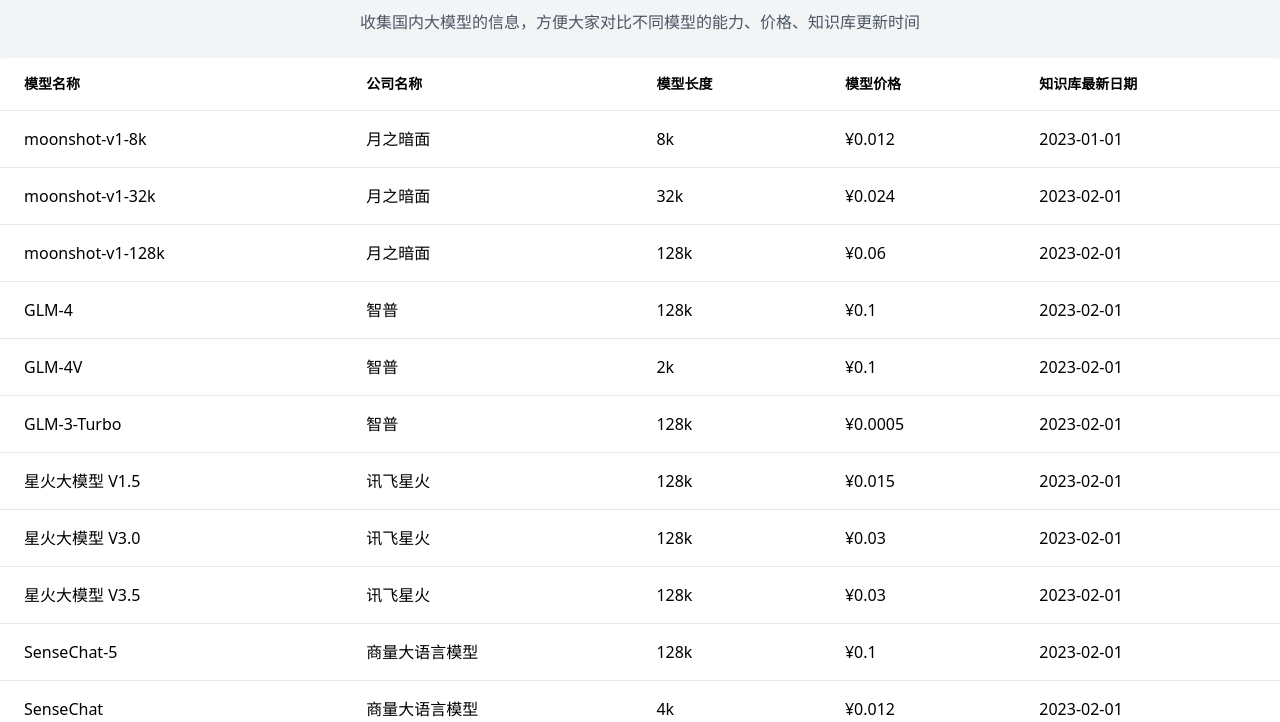
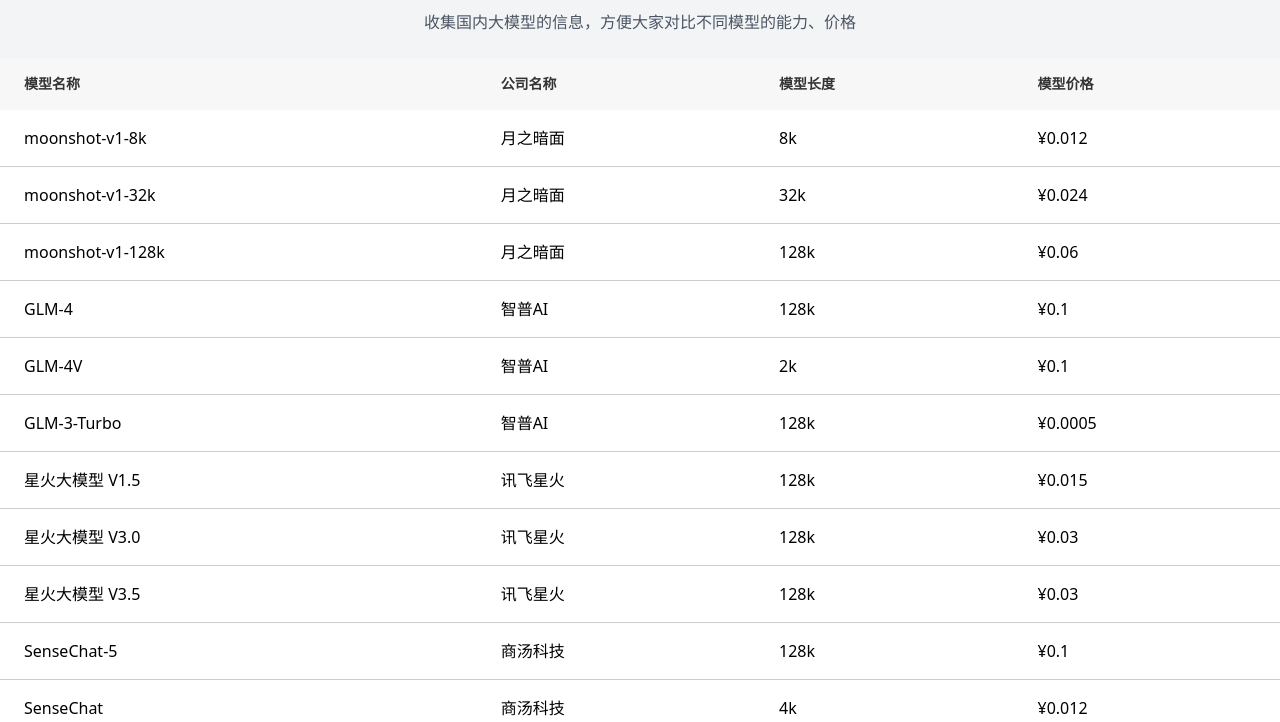
Before and after one commit to rokpm/llmprice, a plain HTML site: page index.html in a window 1280 px wide. Shown: the part 78-800 px from the top of the page. Drawn offline with nearby package versions, Linux system fonts and the light colour scheme.

Commit message:
Update index.html
-增加数据项

```diff
--- a/index.html
+++ b/index.html
@@ -5,46 +5,25 @@
     <meta name="viewport" content="width=device-width, initial-scale=1.0">
     <title>大语言模型</title>
     <link href="https://cdn.jsdelivr.net/npm/tailwindcss@2.0.3/dist/tailwind.min.css" rel="stylesheet">
-
-    <script>
-    function _howxm(){_howxmQueue.push(arguments)}
-    window._howxmQueue=window._howxmQueue||[];
-    _howxm('setAppID','68f74baa-d670-4cdd-b8e2-fed855b6e6bb');
-    (function(){var scriptId='howxm_script';
-    if(!document.getElementById(scriptId)){
-    var e=document.createElement('script'),
-    t=document.getElementsByTagName('script')[0];
-    e.setAttribute('id',scriptId);
-    e.type='text/javascript';e.async=!0;
-    e.src='https://static.howxm.com/sdk.js';
-    t.parentNode.insertBefore(e,t)}})();
-    </script>
-
-    <script>
-    var _hmt = _hmt || [];
-    (function() {
-      var hm = document.createElement("script");
-      hm.src = "https://hm.baidu.com/hm.js?5f18573ebc7ac776aa96651d4aca55ad";
-      var s = document.getElementsByTagName("script")[0];
-      s.parentNode.insertBefore(hm, s);
-    })();
-    </script>
-
-
+    <script src="https://static.howxm.com/sdk.js" async id="howxm_script"></script>
+    <script src="https://hm.baidu.com/hm.js?5f18573ebc7ac776aa96651d4aca55ad" async></script>
+    <style>
+        .table-header { background-color: #f7f7f7; color: #333; }
+        .table-cell { border-bottom: 1px solid #ccc; }
+    </style>
 </head>
 <body class="bg-gray-100 font-sans leading-normal tracking-normal">
     <div class="container mx-auto my-8">
         <h1 class="text-4xl font-bold text-center mb-4">国内大模型信息</h1>
-        <p class="text-gray-600 text-center mb-4">收集国内大模型的信息，方便大家对比不同模型的能力、价格、知识库更新时间</p>
+        <p class="text-gray-600 text-center mb-4">收集国内大模型的信息，方便大家对比不同模型的能力、价格</p>
         <div class="bg-white shadow-md rounded my-6">
-            <table class="text-left w-full border-collapse">
+            <table class="w-full text-left border-collapse">
                 <thead>
-                    <tr>
-                        <th class="py-4 px-6 bg-grey-lightest font-bold uppercase text-sm text-grey-dark border-b border-grey-light">模型名称</th>
-                        <th class="py-4 px-6 bg-grey-lightest font-bold uppercase text-sm text-grey-dark border-b border-grey-light">公司名称</th>
-                        <th class="py-4 px-6 bg-grey-lightest font-bold uppercase text-sm text-grey-dark border-b border-grey-light">模型长度</th>
-                        <th class="py-4 px-6 bg-grey-lightest font-bold uppercase text-sm text-grey-dark border-b border-grey-light">模型价格</th>
-                        <th class="py-4 px-6 bg-grey-lightest font-bold uppercase text-sm text-grey-dark border-b border-grey-light">知识库最新日期</th>
+                    <tr class="table-header">
+                        <th class="py-4 px-6 font-bold uppercase text-sm">模型名称</th>
+                        <th class="py-4 px-6 font-bold uppercase text-sm">公司名称</th>
+                        <th class="py-4 px-6 font-bold uppercase text-sm">模型长度</th>
+                        <th class="py-4 px-6 font-bold uppercase text-sm">模型价格</th>
                     </tr>
                 </thead>
                 <tbody id="modelData">
@@ -56,30 +35,35 @@
     <script>
         document.addEventListener('DOMContentLoaded', function () {
             const models = [
-                { name: "moonshot-v1-8k", company: "月之暗面", length: "8k", price: "¥0.012", updated: "2023-01-01" },
-                { name: "moonshot-v1-32k", company: "月之暗面", length: "32k", price: "¥0.024", updated: "2023-02-01" },
-                { name: "moonshot-v1-128k", company: "月之暗面", length: "128k", price: "¥0.06", updated: "2023-02-01" },
-                { name: "GLM-4", company: "智普", length: "128k", price: "¥0.1", updated: "2023-02-01" },
-                { name: "GLM-4V", company: "智普", length: "2k", price: "¥0.1", updated: "2023-02-01" },
-                { name: "GLM-3-Turbo", company: "智普", length: "128k", price: "¥0.0005", updated: "2023-02-01" },
-                { name: "星火大模型 V1.5", company: "讯飞星火", length: "128k", price: "¥0.015", updated: "2023-02-01" },
-                { name: "星火大模型 V3.0", company: "讯飞星火", length: "128k", price: "¥0.03", updated: "2023-02-01" },
-                { name: "星火大模型 V3.5", company: "讯飞星火", length: "128k", price: "¥0.03", updated: "2023-02-01" },
-                { name: "SenseChat-5", company: "商量大语言模型", length: "128k", price: "¥0.1", updated: "2023-02-01" },
-                { name: "SenseChat", company: "商量大语言模型", length: "4k", price: "¥0.012", updated: "2023-02-01" },
-                { name: "SenseChat-32K", company: "商量大语言模型", length: "32k", price: "¥0.036", updated: "2023-02-01" },
-                { name: "SenseChat-128K", company: "商量大语言模型", length: "128k", price: "¥0.06", updated: "2023-02-01" },
-                { name: "SenseChat-Turbo", company: "商量大语言模型", length: "？", price: "¥0.000", updated: "2023-02-01" },
+                { name: "moonshot-v1-8k", company: "月之暗面", length: "8k", price: "¥0.012" },
+                { name: "moonshot-v1-32k", company: "月之暗面", length: "32k", price: "¥0.024" },
+                { name: "moonshot-v1-128k", company: "月之暗面", length: "128k", price: "¥0.06" },
+                { name: "GLM-4", company: "智普AI", length: "128k", price: "¥0.1" },
+                { name: "GLM-4V", company: "智普AI", length: "2k", price: "¥0.1" },
+                { name: "GLM-3-Turbo", company: "智普AI", length: "128k", price: "¥0.0005" },
+                { name: "星火大模型 V1.5", company: "讯飞星火", length: "128k", price: "¥0.015" },
+                { name: "星火大模型 V3.0", company: "讯飞星火", length: "128k", price: "¥0.03" },
+                { name: "星火大模型 V3.5", company: "讯飞星火", length: "128k", price: "¥0.03" },
+                { name: "SenseChat-5", company: "商汤科技", length: "128k", price: "¥0.1" },
+                { name: "SenseChat", company: "商汤科技", length: "4k", price: "¥0.012" },
+                { name: "SenseChat-32K", company: "商汤科技", length: "32k", price: "¥0.036" },
+                { name: "SenseChat-128K", company: "商汤科技", length: "128k", price: "¥0.06" },
+                { name: "SenseChat-Turbo", company: "商汤科技", length: "未知", price: "¥0.005" },
+                { name: "ERNIE-4.0-8K", company: "文心一言", length: "8k", price: "¥0.12" },
+                { name: "ERNIE-3.5-8K", company: "文心一言", length: "8k", price: "¥0.012" },
+                { name: "ERNIE-Lite-8K-0922", company: "文心一言", length: "8k", price: "¥0.008" },
+                { name: "qwen-turbo", company: "通义千问", length: "6k", price: "¥0.008" },
+                { name: "qwen-plus", company: "通义千问", length: "30k", price: "¥0.02" },
+                { name: "qwen-max", company: "通义千问", length: "6k", price: "¥0.12" },
             ];
 
             const tableBody = document.getElementById('modelData');
             models.forEach(model => {
                 const tr = document.createElement('tr');
-                tr.innerHTML = `<td class="py-4 px-6 border-b border-grey-light">${model.name}</td>
-                                <td class="py-4 px-6 border-b border-grey-light">${model.company}</td>
-                                <td class="py-4 px-6 border-b border-grey-light">${model.length}</td>
-                                <td class="py-4 px-6 border-b border-grey-light">${model.price}</td>
-                                <td class="py-4 px-6 border-b border-grey-light">${model.updated}</td>`;
+                tr.innerHTML = `<td class="py-4 px-6 table-cell">${model.name}</td>
+                                <td class="py-4 px-6 table-cell">${model.company}</td>
+                                <td class="py-4 px-6 table-cell">${model.length}</td>
+                                <td class="py-4 px-6 table-cell">${model.price}</td>`;
                 tableBody.appendChild(tr);
             });
         });
```
